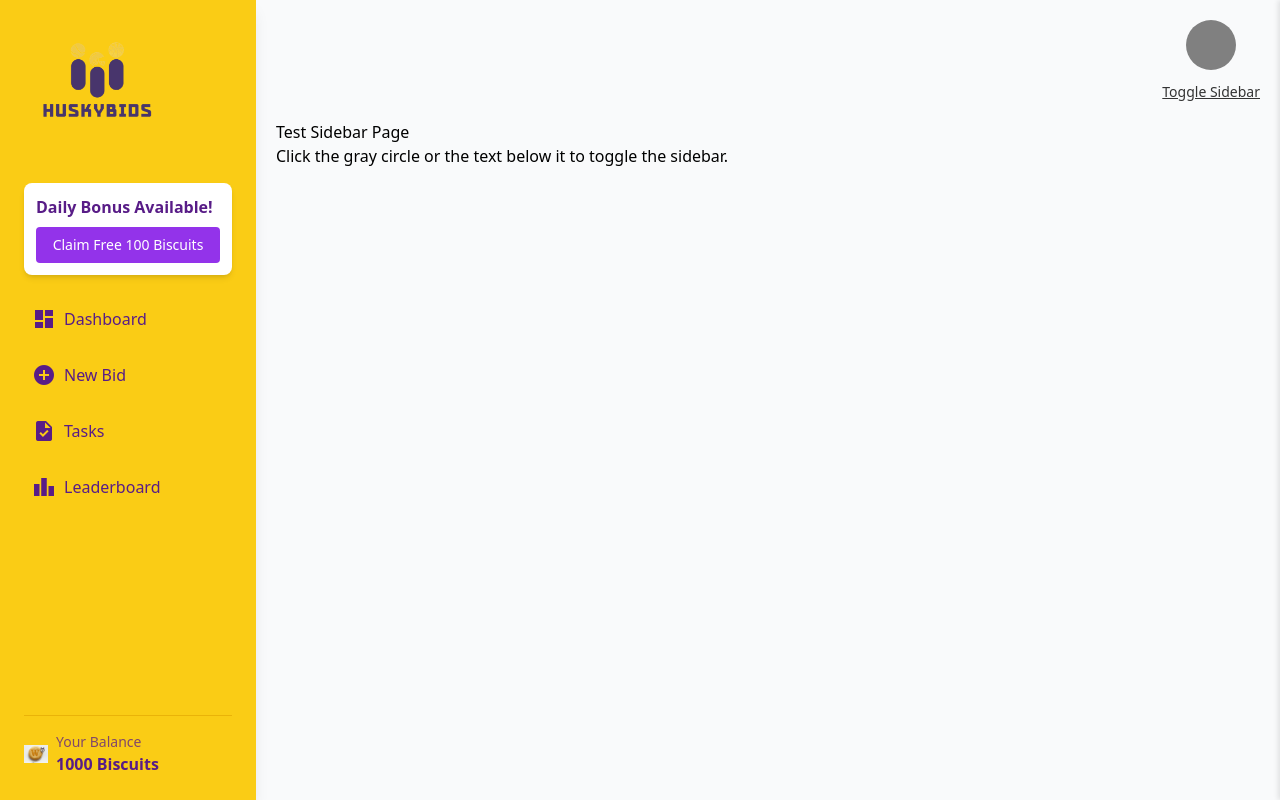
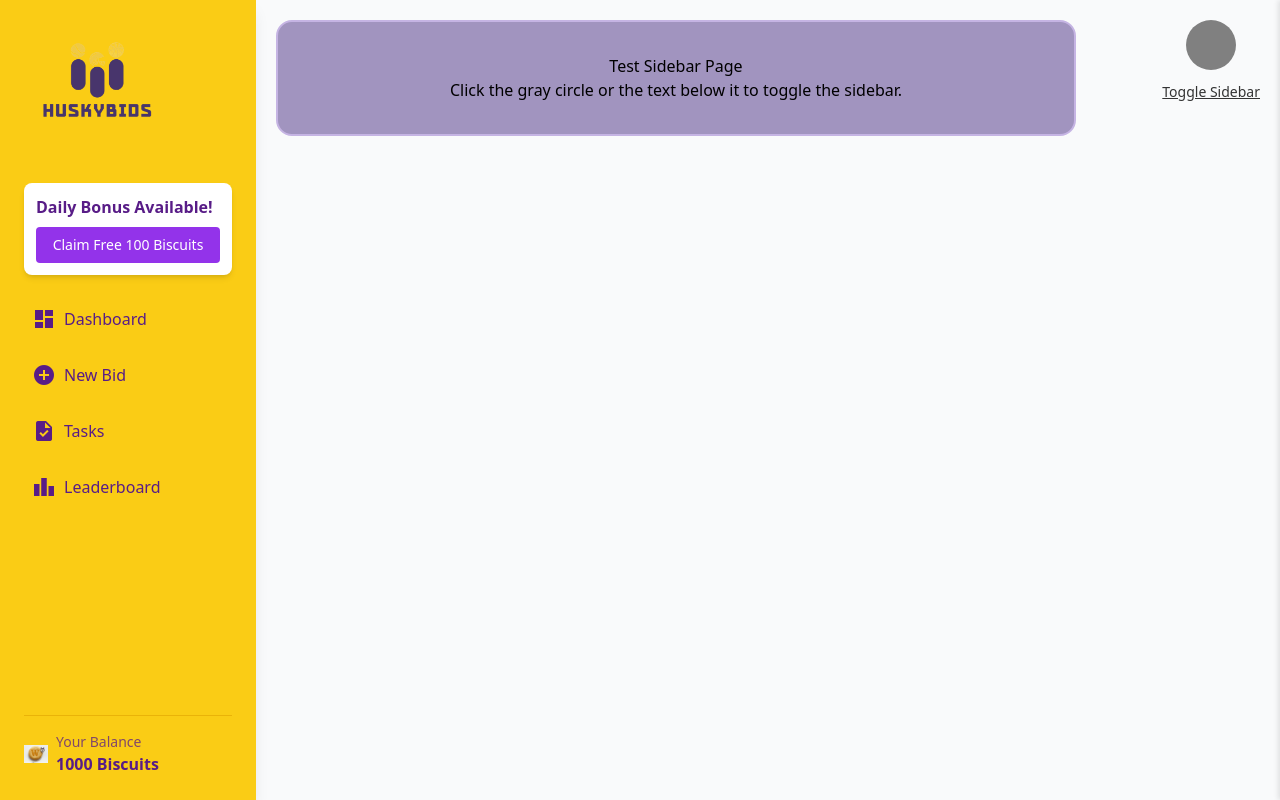
Before and after one commit to maiyuyona/huskybids, a Next.js app: page /testSidebar in a window 1280 px wide. Built offline with nearby package versions, Linux system fonts and the light colour scheme.

Commit message:
removed weird scroll bar, left menu on dashboard, combined dashboard and profile sidebar that pops out

```diff
--- a/src/app/testSidebar/TestSidebar.module.css
+++ b/src/app/testSidebar/TestSidebar.module.css
@@ -40,5 +40,10 @@
   }
 
   .content {
-    margin-top: 100px; /* Add space for the button and text */
+    max-width: 800px;
+    text-align: center;
+    padding: 2rem;
+    background-color: rgba(74, 46, 131, 0.5);
+    border-radius: 1rem;
+    border: 2px solid #c5b4e3;
   }
```
